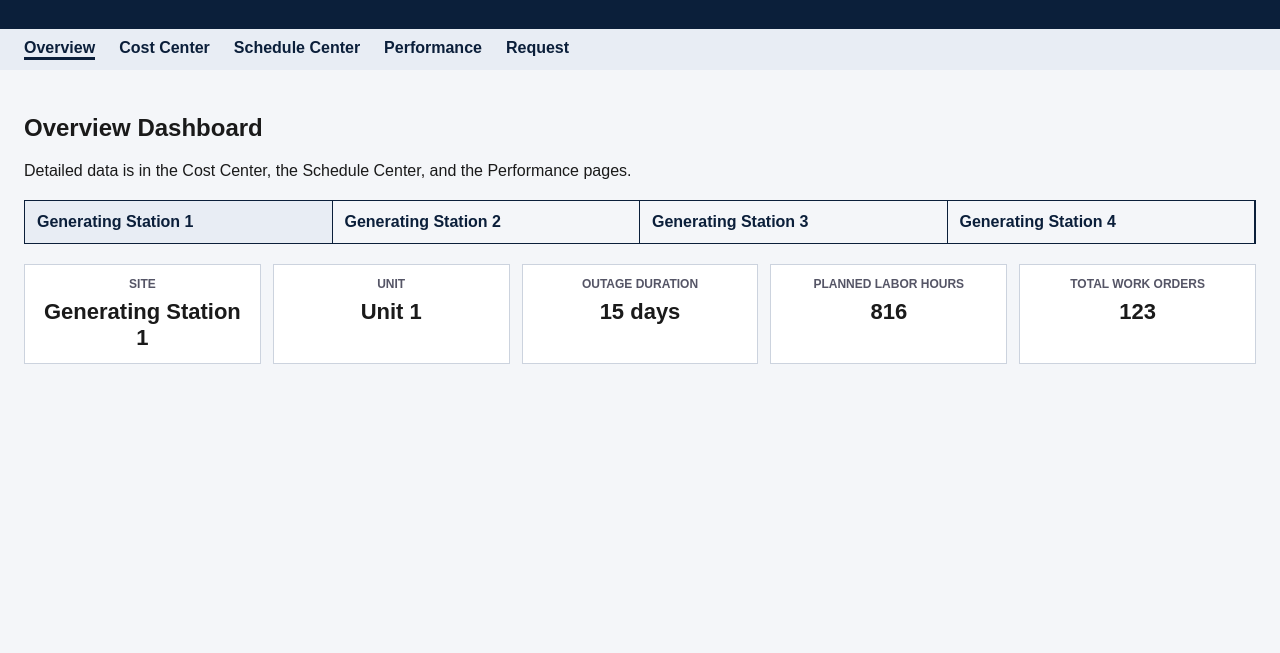
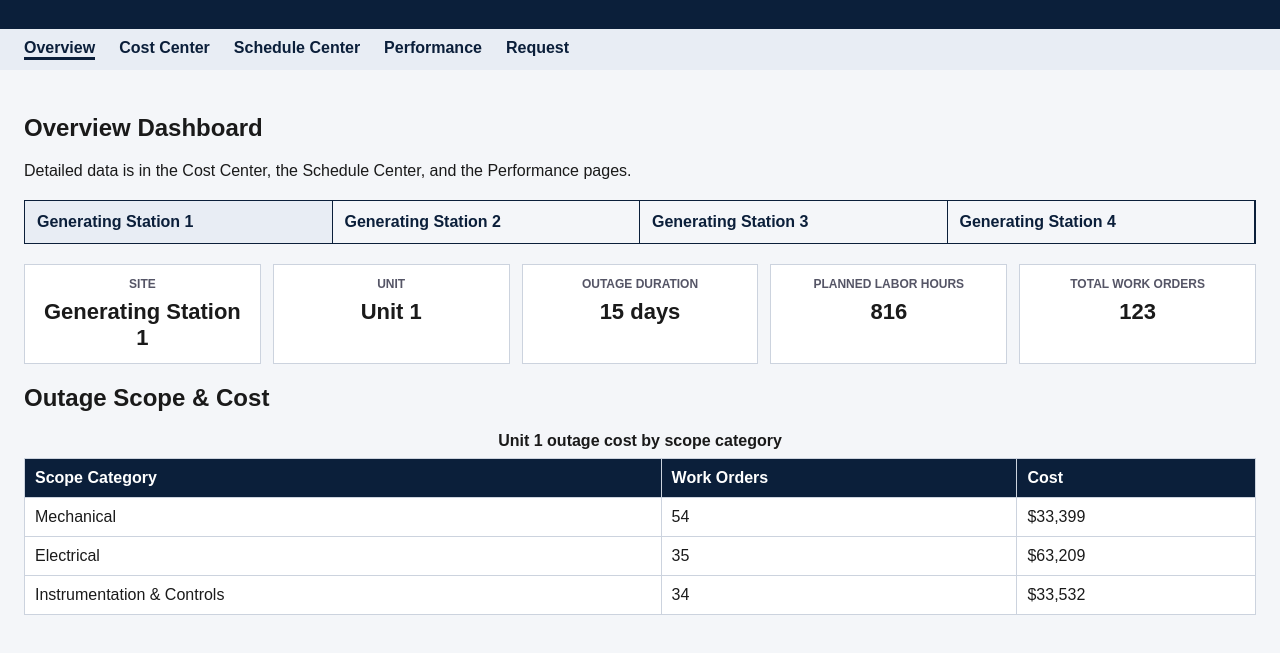
Before and after one commit to alcasto-casto/CIS300-F26-Casto, a plain HTML site: page index.html in a window 1280 px wide. Shown: the part 117-770 px from the top of the page. Drawn offline with Linux system fonts and the light colour scheme.

Commit message:
Table update

```diff
--- a/index.html
+++ b/index.html
@@ -5,6 +5,7 @@
     <meta name="viewport" content="width=device-width, initial-scale=1.0">
     <title>Outage Management Hub</title>
     <link rel="stylesheet" href="style.css">
+  </head>
 <body>
     <header>
   <h1>Integrated Outage Management Hub</h1>
@@ -33,6 +34,24 @@
   <div class="card"><h3>Planned Labor Hours</h3><p>816</p></div>
   <div class="card"><h3>Total Work Orders</h3><p>123</p></div>
 </section>
+<section class="cost-table">
+  <h2>Outage Scope &amp; Cost</h2>
+  <table>
+    <caption>Unit 1 outage cost by scope category</caption>
+    <thead>
+      <tr>
+        <th>Scope Category</th>
+        <th>Work Orders</th>
+        <th>Cost</th>
+      </tr>
+    </thead>
+    <tbody>
+      <tr><td>Mechanical</td><td>54</td><td>$33,399</td></tr>
+      <tr><td>Electrical</td><td>35</td><td>$63,209</td></tr>
+      <tr><td>Instrumentation &amp; Controls</td><td>34</td><td>$33,532</td></tr>
+    </tbody>
+  </table>
+</section>
 </main>
 </body>
 </html>
--- a/style.css
+++ b/style.css
@@ -64,3 +64,22 @@ main {
   font-weight: bold;
   margin: 0;
 }
+table {
+  width: 100%;
+  border-collapse: collapse;
+  background-color: white;
+  margin-top: 12px;
+}
+th, td {
+  border: 1px solid #ccd3de;
+  padding: 10px;
+  text-align: left;
+}
+th {
+  background-color: #0b1f3a;
+  color: white;
+}
+caption {
+  font-weight: bold;
+  margin-bottom: 8px;
+}
```
